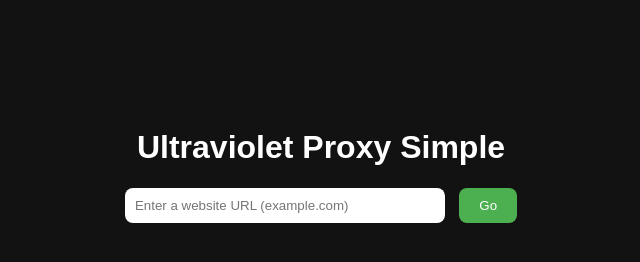
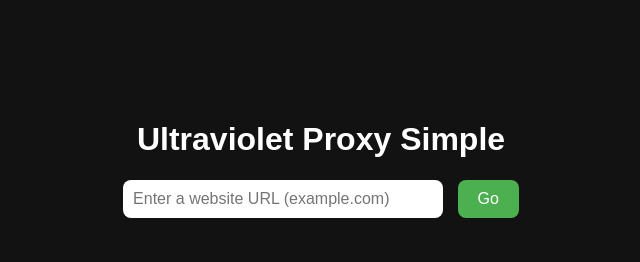
Before and after one commit to f1ways/teg, a plain HTML site: page index.html in a window 1280 px wide. Shown: the whole page, without its empty margins (319-959 px from the left). Drawn offline with Linux system fonts and the light colour scheme.

Commit message:
style.css

```diff
--- a/style.css
+++ b/style.css
@@ -4,6 +4,7 @@
   color: #fff;
   text-align: center;
   padding-top: 100px;
+  margin: 0;
 }
 
 input[type="text"] {
@@ -11,6 +12,7 @@
   width: 300px;
   border-radius: 8px;
   border: none;
+  font-size: 16px;
 }
 
 button {
@@ -21,4 +23,5 @@
   background-color: #4caf50;
   color: white;
   cursor: pointer;
+  font-size: 16px;
 }
```
